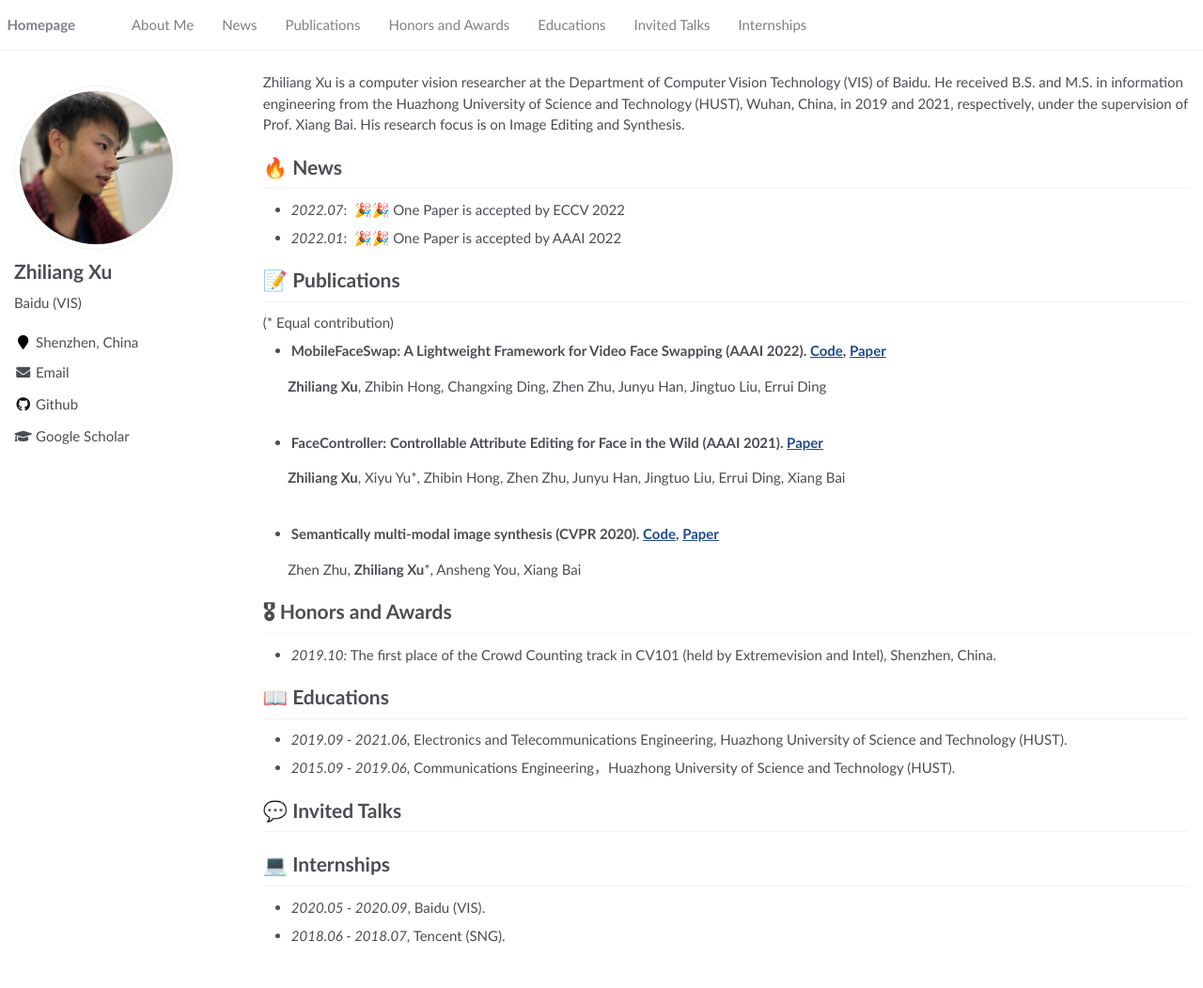
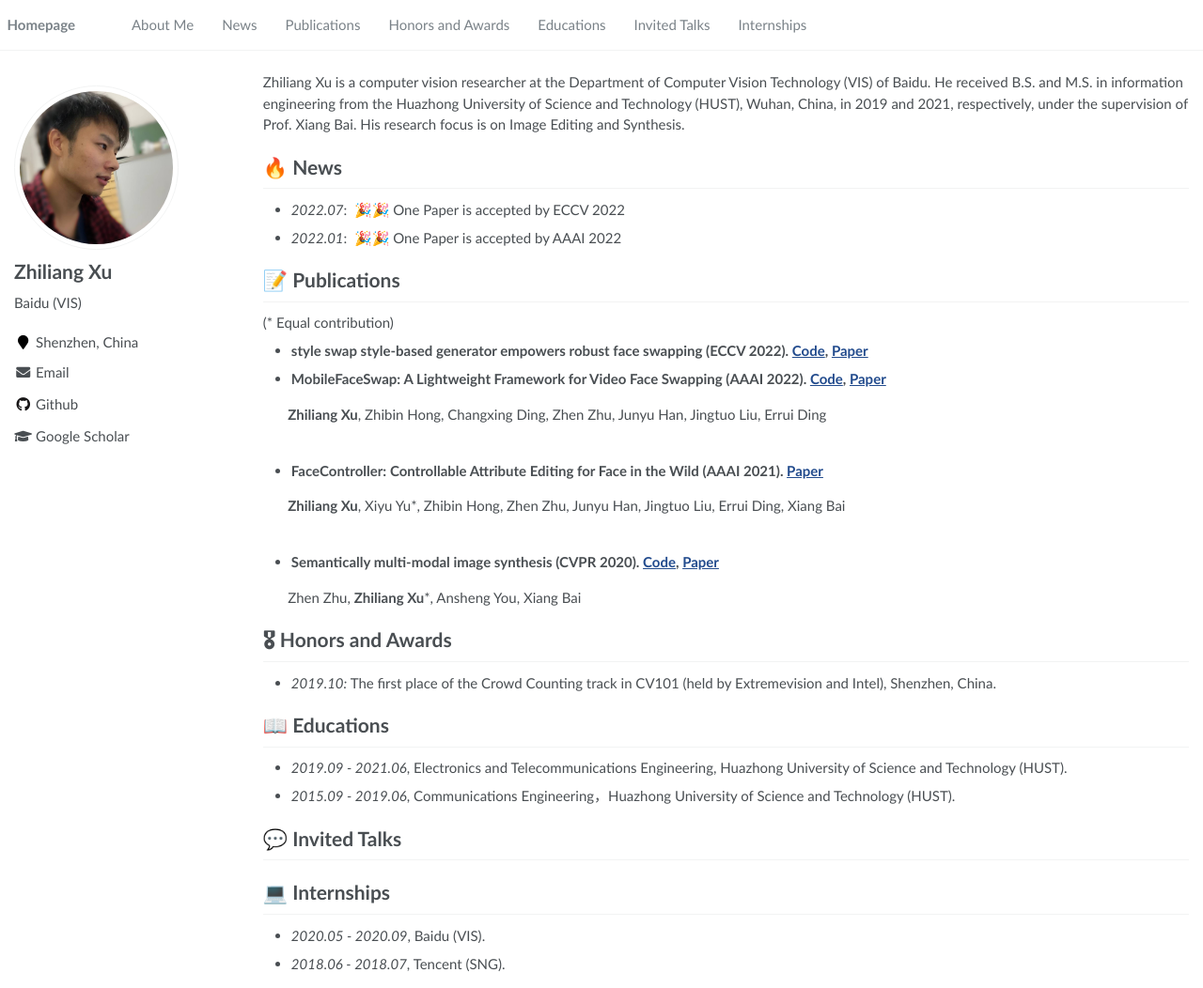
Before and after one commit to Seanseattle/Seanseattle.github.io, a Jekyll site: the page built from _pages/about.md, in a window 1280 px wide and 1052 px high. Shown: the whole window at 94% size. Built offline with Jekyll 4.4.1, drawn with Linux system fonts in a browser that asks for light colours.

Commit message:
add styleswap

```diff
--- a/_pages/about.md
+++ b/_pages/about.md
@@ -27,6 +27,8 @@
 # 📝 Publications
 
 (* Equal contribution)
+
+- **style swap style-based generator empowers robust face swapping (ECCV 2022). [Code](https://github.com/Seanseattle/Styleswap), [Paper](https://arxiv.org/pdf/2209.13514.pdf)**
 
 - **MobileFaceSwap: A Lightweight Framework for Video Face Swapping (AAAI 2022). [Code](https://github.com/Seanseattle/MobileFaceSwap), [Paper](https://arxiv.org/pdf/2201.03808.pdf)**
 
```
